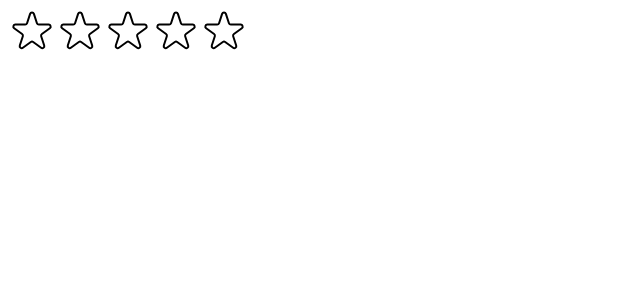
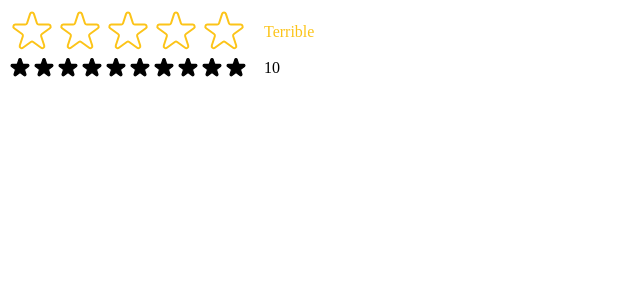
Before and after one commit to GustavoMunizBarrios/usePopcorn, a React (Create React App) app: page / in a window 1280 px wide. Shown: the top 300 px of the page, without its empty margins (0-640 px from the left). Built offline with nearby package versions, Linux system fonts and the light colour scheme.

Commit message:
Improving Reusability with Props

```diff
--- a/src/StarRating.js
+++ b/src/StarRating.js
@@ -8,19 +8,32 @@
 const starContainarStyle = {
   display: "flex",
 };
-const textStyle = {
+/* const textStyle = {
   lineHeight: "1",
   margin: "0",
-};
+}; */
 
-export default function StarRating({ maxRating = 5 }) {
+export default function StarRating({
+  maxRating = 5,
+  color = "#fcc419",
+  size = 48,
+  messages = [],
+  defaultRating = 0,
+}) {
   //Default maxRating is 5
-  const [rating, setRating] = useState(0);
+  const [rating, setRating] = useState(defaultRating);
   const [tempRating, setTempRating] = useState(0);
 
   function handleRating(rating) {
     setRating(rating);
   }
+
+  const textStyle = {
+    lineHeight: "1",
+    margin: "0",
+    color,
+    fontSize: `${size / 1.5}`,
+  };
 
   return (
     <div style={containerStyle}>
@@ -32,22 +45,28 @@
             full={tempRating ? tempRating >= i + 1 : rating >= i + 1}
             onHoverIn={() => setTempRating(i + 1)}
             onHoverOut={() => setTempRating(0)}
+            color={color}
+            size={size}
           />
         ))}
       </div>
-      <p style={textStyle}>{tempRating || rating || ""}</p>
+      <p style={textStyle}>
+        {messages.length === maxRating
+          ? messages[tempRating ? tempRating - 1 : rating]
+          : tempRating || rating || ""}
+      </p>
     </div>
   );
 }
 
-const starStyle = {
-  width: "48px",
-  height: "48px",
-  display: "block",
-  cursor: "pointer",
-};
+function Star({ onRate, full, onHoverIn, onHoverOut, color, size }) {
+  const starStyle = {
+    width: `${size}px`,
+    height: `${size}px`,
+    display: "block",
+    cursor: "pointer",
+  };
 
-function Star({ onRate, full, onHoverIn, onHoverOut }) {
   return (
     <span
       role="button"
@@ -60,8 +79,8 @@
         <svg
           xmlns="http://www.w3.org/2000/svg"
           viewBox="0 0 20 20"
-          fill="#000"
-          stroke="#000"
+          fill={color}
+          stroke={color}
         >
           <path d="M9.049 2.927c.3-.921 1.603-.921 1.902 0l1.07 3.292a1 1 0 00.95.69h3.462c.969 0 1.371 1.24.588 1.81l-2.8 2.034a1 1 0 00-.364 1.118l1.07 3.292c.3.921-.755 1.688-1.54 1.118l-2.8-2.034a1 1 0 00-1.175 0l-2.8 2.034c-.784.57-1.838-.197-1.539-1.118l1.07-3.292a1 1 0 00-.364-1.118L2.98 8.72c-.783-.57-.38-1.81.588-1.81h3.461a1 1 0 00.951-.69l1.07-3.292z" />
         </svg>
@@ -70,7 +89,7 @@
           xmlns="http://www.w3.org/2000/svg"
           fill="none"
           viewBox="0 0 24 24"
-          stroke="#000"
+          stroke={color}
         >
           <path
             strokeLinecap="round"
--- a/src/index.js
+++ b/src/index.js
@@ -8,6 +8,16 @@
 root.render(
   <React.StrictMode>
     {/* <App /> */}
-    <StarRating maxRating={5} />
+    <StarRating
+      maxRating={5}
+      messages={["Terrible", "Bad", "Okay", "Good", "Amazing"]}
+    />
+    <StarRating
+      maxRating={10}
+      messages={["Terrible", "Bad", "Okay", "Good", "Amazing"]}
+      color="black"
+      size={24}
+      defaultRating={10}
+    />
   </React.StrictMode>
 );
```
